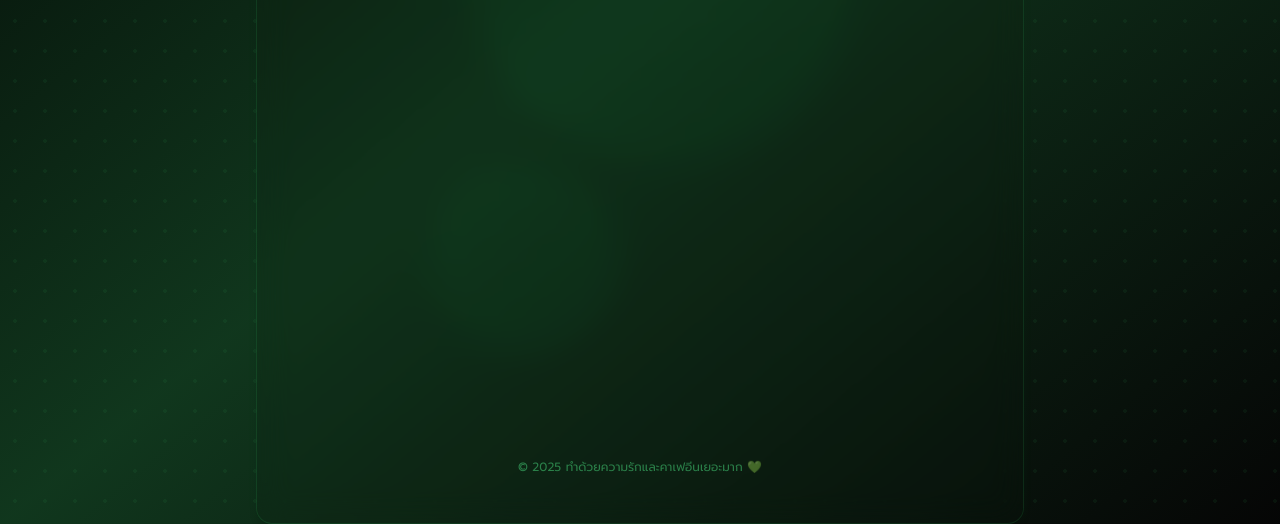
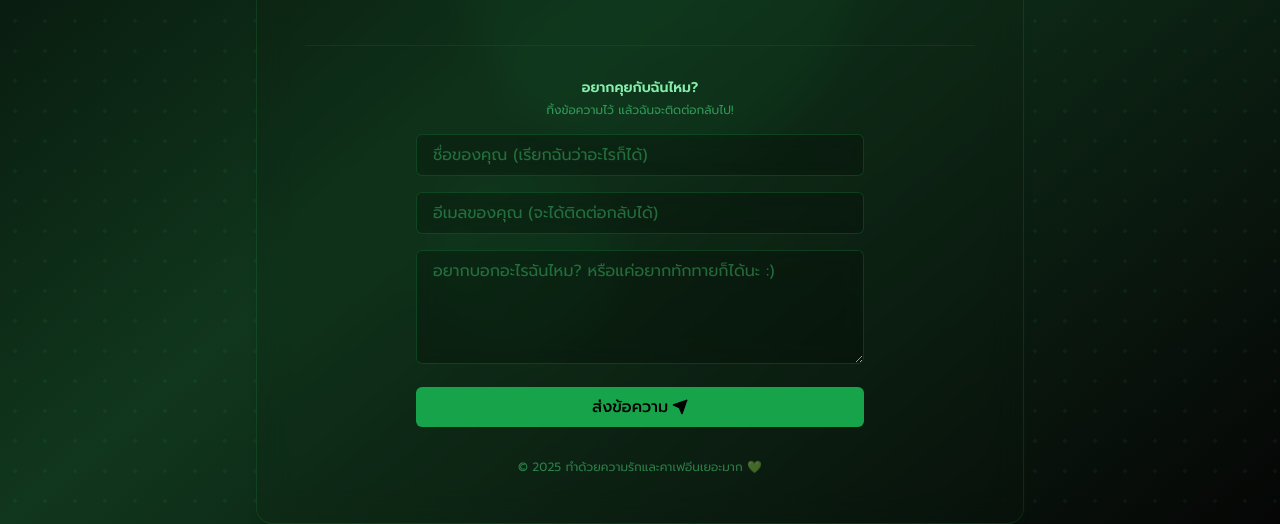
Before and after one commit to nusji/nusji.github.io, a plain HTML site: page index.html in a window 1280 px wide. Shown: the part 534-1058 px from the top of the page. Drawn offline with nearby package versions, Linux system fonts and the light colour scheme.

Commit message:
Update index.html

```diff
--- a/index.html
+++ b/index.html
@@ -358,6 +358,8 @@
     </div>
   </div>
 
+
+
   <script>
     // Set current year in footer
     document.getElementById('current-year').textContent = new Date().getFullYear();
@@ -445,6 +447,15 @@
       });
     });
 
+  // แสดงฟอร์มหลังจากหน้าเว็บโหลดเสร็จ
+  document.addEventListener('DOMContentLoaded', function() {
+    setTimeout(() => {
+      const contactForm = document.getElementById('contact-container');
+      if(contactForm) {
+        contactForm.style.opacity = '1';
+      }
+    }, 500);
+  });
   </script>
 </body>
 </html>
```
